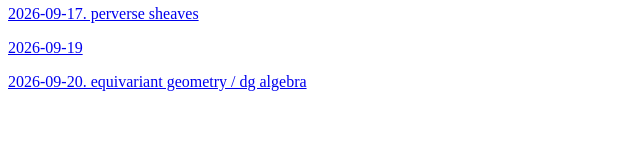
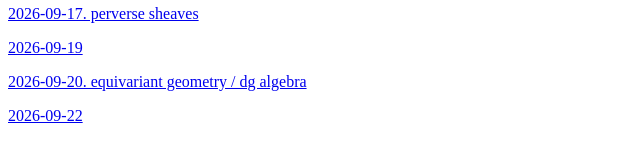
Before and after one commit to alchan00/alchan00.github.io, a Jekyll site: the page built from daily-notes/index.md, in a window 1280 px wide. Shown: the part 385-547 px from the top of the page, without its empty margins (0-640 px from the left). Built offline with Jekyll 4.4.1, drawn with Linux system fonts in a browser that asks for light colours; our own code applies the rules of GitHub Pages for plain Markdown files.

Commit message:
Update index.md

```diff
--- a/daily-notes/index.md
+++ b/daily-notes/index.md
@@ -31,3 +31,6 @@
 
 
 [2026-09-20. equivariant geometry / dg algebra](2026-09-20/)
+
+
+[2026-09-22](2026-09-22/)
```
